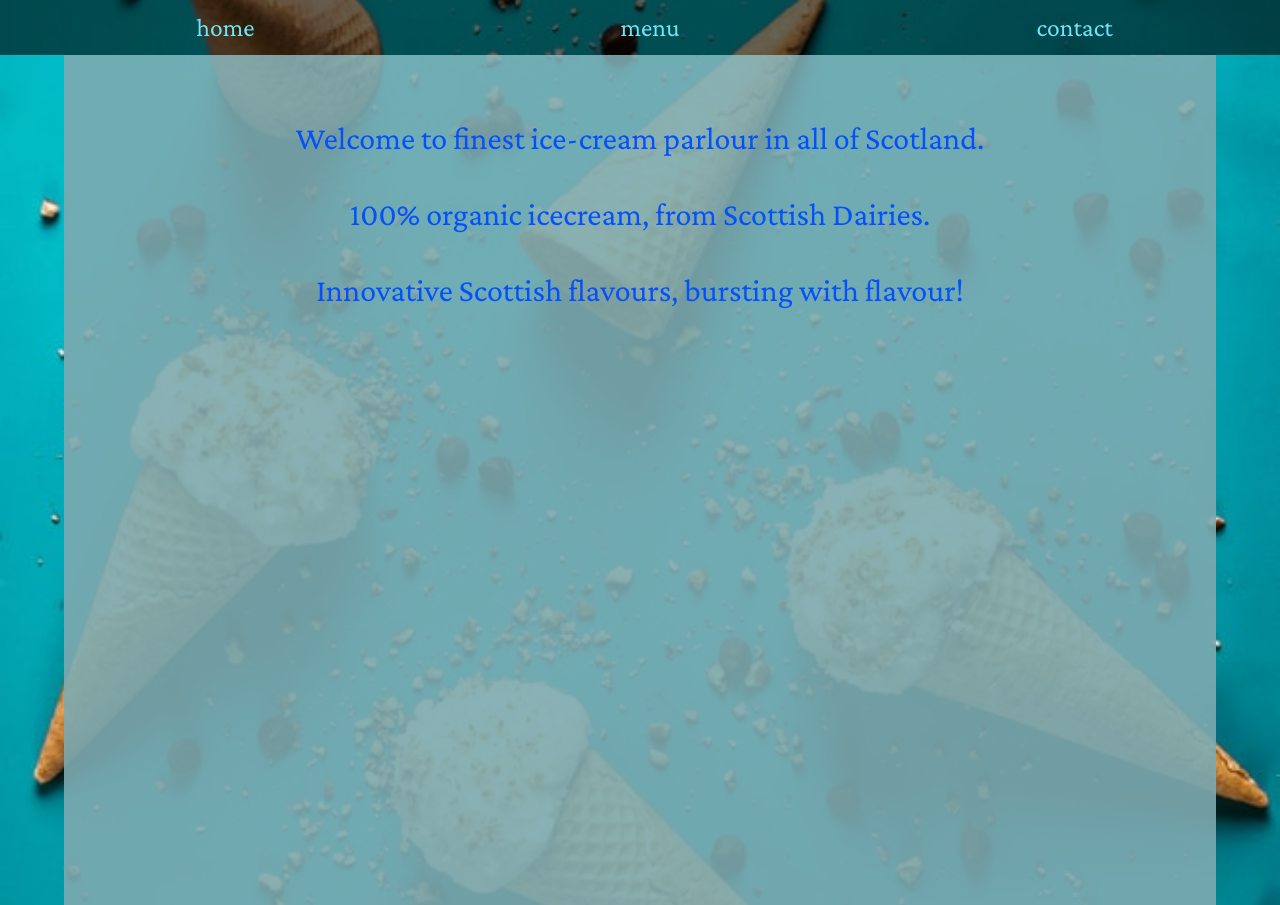
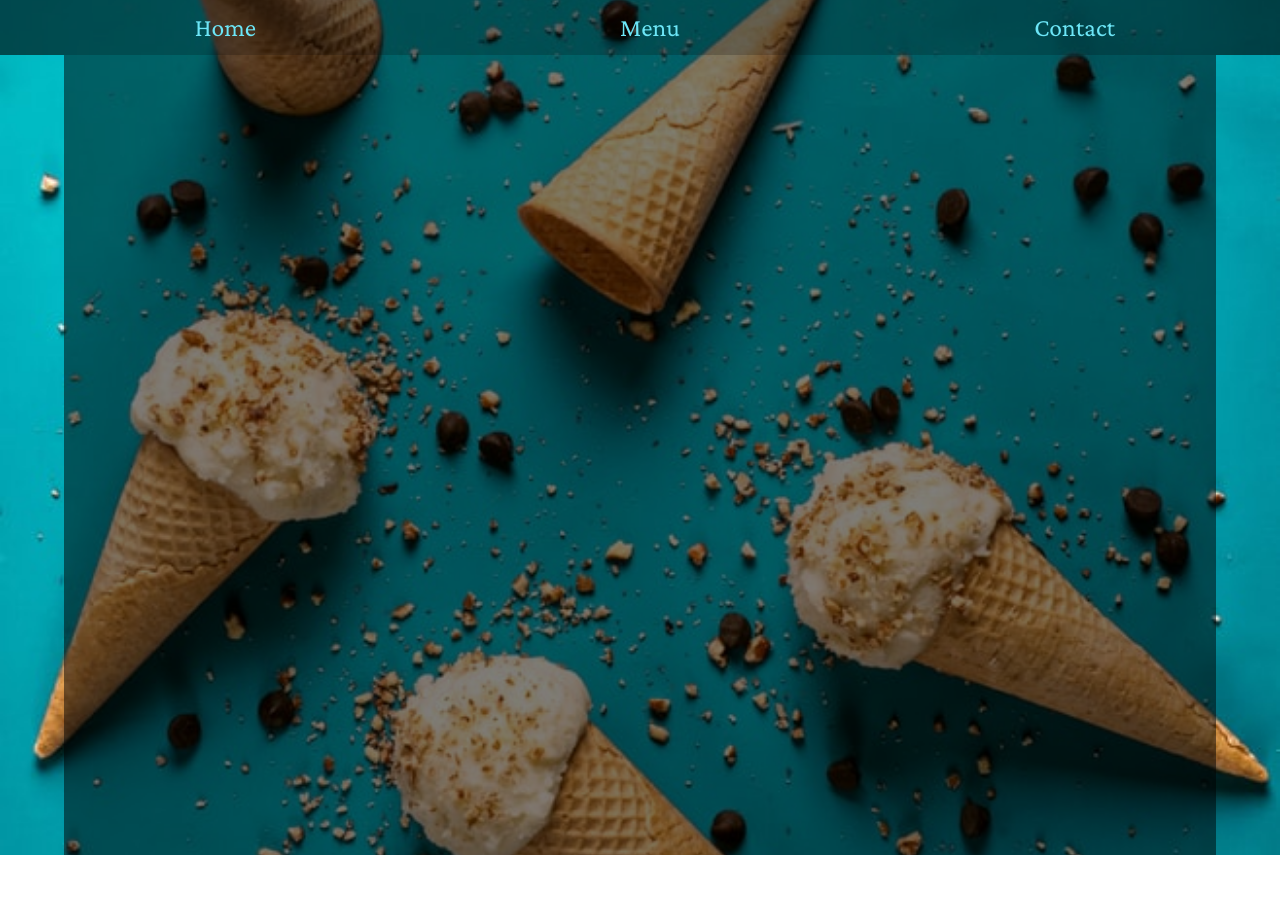
Before and after one commit to terryproctor/restaurant_page, a plain HTML site: page index.html in a window 1280 px wide. After the commit the page ends 855 px from the top, so only its background shows below. Drawn offline with nearby package versions, Linux system fonts and the light colour scheme.

Commit message:
tabs created

```diff
--- a/main.js
+++ b/main.js
@@ -1 +1 @@
-(()=>{let e=document.getElementById("content");function t(e){let t=document.createElement("div");return t.id=String(e),t}e.appendChild(t("top")),e.appendChild(t("bottom"));let n=document.createElement("div");document.getElementById("top").appendChild(n);let a=document.createElement("ul");a.id="navbar",n.appendChild(a),["home","menu","contact"].forEach((e=>a.appendChild((e=>{let t=document.createElement("div");return t.classList.add("tab"),t.dataset.value=`${e.toLowerCase()}`,t.textContent=e,t})(e)))),bottom.appendChild((e=>{let t=document.createElement("div");return t.classList.add("section"),t.id=["homeSection"],t})());let o=document.getElementById("homeSection");[["p","Welcome to finest ice-cream parlour in all of Scotland."],["p","100% organic icecream, from Scottish Dairies."],["p","Innovative Scottish flavours, bursting with flavour!"]].forEach((e=>{o.appendChild(((e,t,n)=>{let a=document.createElement(e);return a.textContent=t,a.classList.add("paragraph"),a})(e[0],e[1]))})),a.addEventListener("click",(e=>{e.target.classList.contains("tab")&&(document.getElementById(`${e.target.dataset.value}Section`),bottom.querySelectorAll("*").forEach((e=>e.remove())))}))})();
+(()=>{function e(e){let t=document.createElement("div");return t.id=String(e),t}content.appendChild(e("top")),content.appendChild(e("bottom"));let t=document.createElement("div");document.getElementById("top").appendChild(t);let n=document.createElement("ul");n.id="navbar",t.appendChild(n),tabs=["Home","Menu","Contact"],tabs.forEach((e=>{let t=document.createElement("li");t.classList.add("tab"),t.dataset.value=`${e.toLowerCase()}`,t.textContent=String(e),n.appendChild(t)}));bottom.appendChild(function(e){let t=this.style,n=document.createElement("div");n.classList.add("section"),n.id=e.name,e[elements].forEach((e=>(n.appendChild(function(e,t,n){let a=document.createElement(e);return a.textContent=t,a.classList.add(n),a}(e[0],e[1],t)),n)))}({name:"home",elements:[["p","Welcome to finest ice-cream parlour in all of Scotland."],["p","100% organic icecream, from Scottish dairies."],["p","Innovative Scottish flavours, bursting with flavour!"]],style:"paragraph"})),n.addEventListener("click",(e=>{e.target.classList.contains("tab")&&(document.getElementById(`${e.target.dataset.value}Section`),bottom.querySelectorAll("*").forEach((e=>e.remove())))}))})();
```
Also changed, not shown: index.html (+0 -35 lines).
